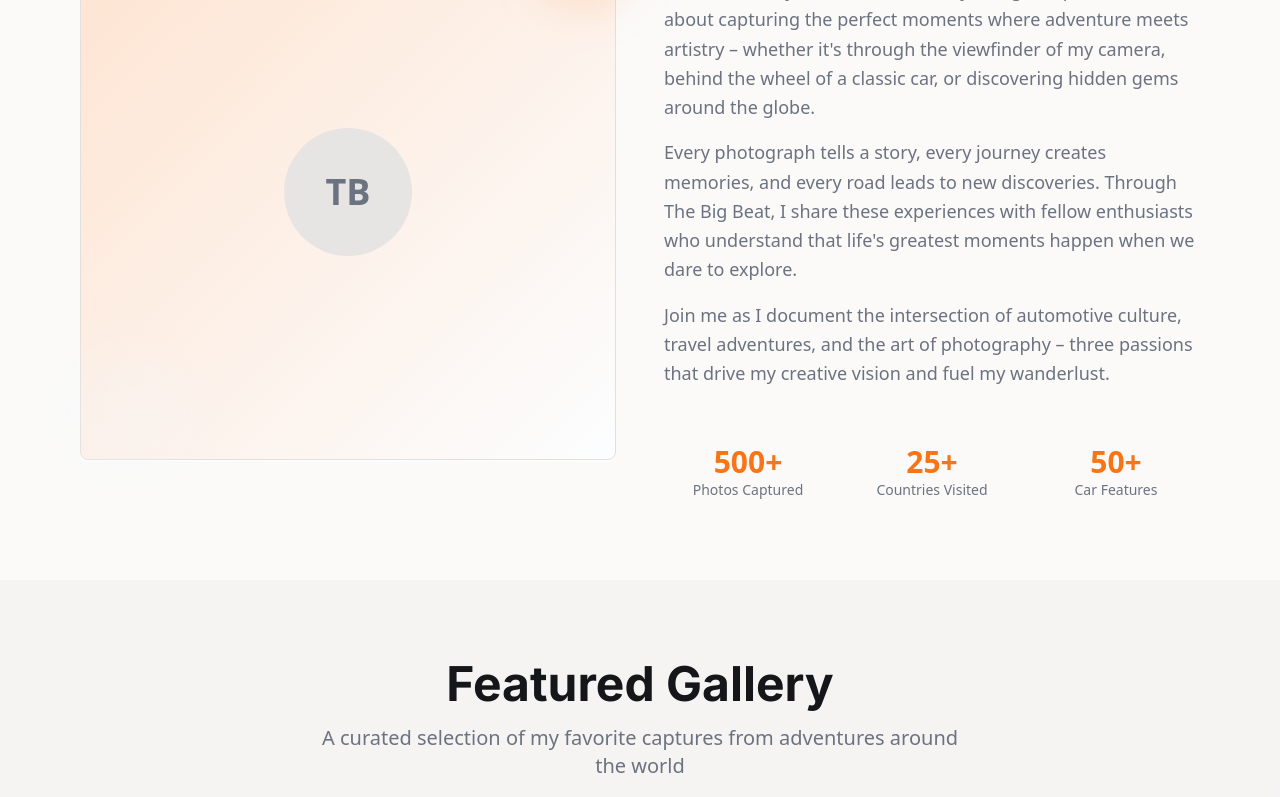
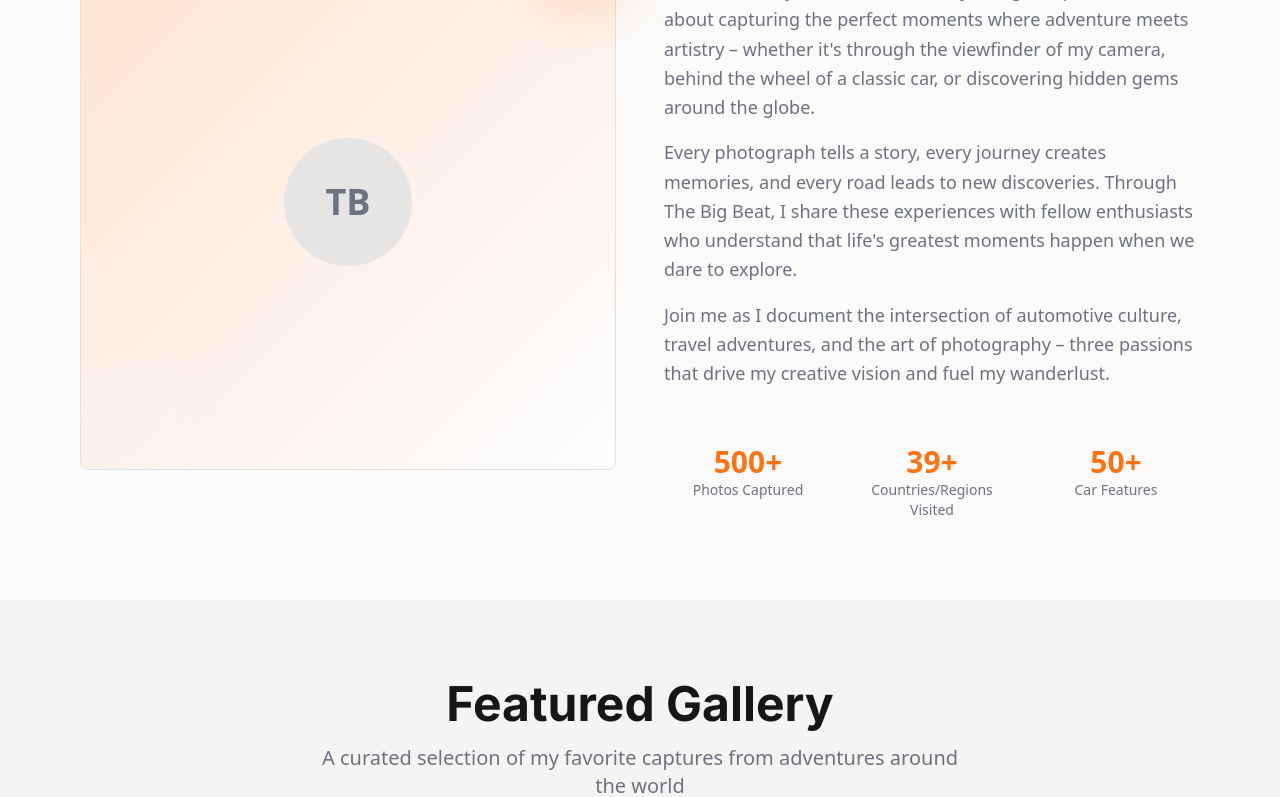
Before and after one commit to vinthefantastic1/thebigbeat-visual-journey, a React (Vite) app: page / in a window 1280 px wide. Shown: the part 996-1793 px from the top of the page. Built offline with nearby package versions, Linux system fonts and the light colour scheme.

Commit message:
Visual edit in Lovable
Edited UI in Lovable

```diff
--- a/src/components/AboutSection.tsx
+++ b/src/components/AboutSection.tsx
@@ -1,8 +1,6 @@
 import { Card } from '@/components/ui/card';
-
 const AboutSection = () => {
-  return (
-    <section className="py-20 px-4 max-w-6xl mx-auto" id="about">
+  return <section className="py-20 px-4 max-w-6xl mx-auto" id="about">
       <div className="grid lg:grid-cols-2 gap-12 items-center">
         {/* Profile Image */}
         <div className="relative">
@@ -56,8 +54,8 @@ const AboutSection = () => {
               <div className="text-sm text-muted-foreground">Photos Captured</div>
             </div>
             <div className="text-center">
-              <div className="text-3xl font-bold text-primary">25+</div>
-              <div className="text-sm text-muted-foreground">Countries Visited</div>
+              <div className="text-3xl font-bold text-primary">39+</div>
+              <div className="text-sm text-muted-foreground">Countries/Regions Visited</div>
             </div>
             <div className="text-center">
               <div className="text-3xl font-bold text-primary">50+</div>
@@ -66,8 +64,6 @@ const AboutSection = () => {
           </div>
         </div>
       </div>
-    </section>
-  );
+    </section>;
 };
-
 export default AboutSection;
```
